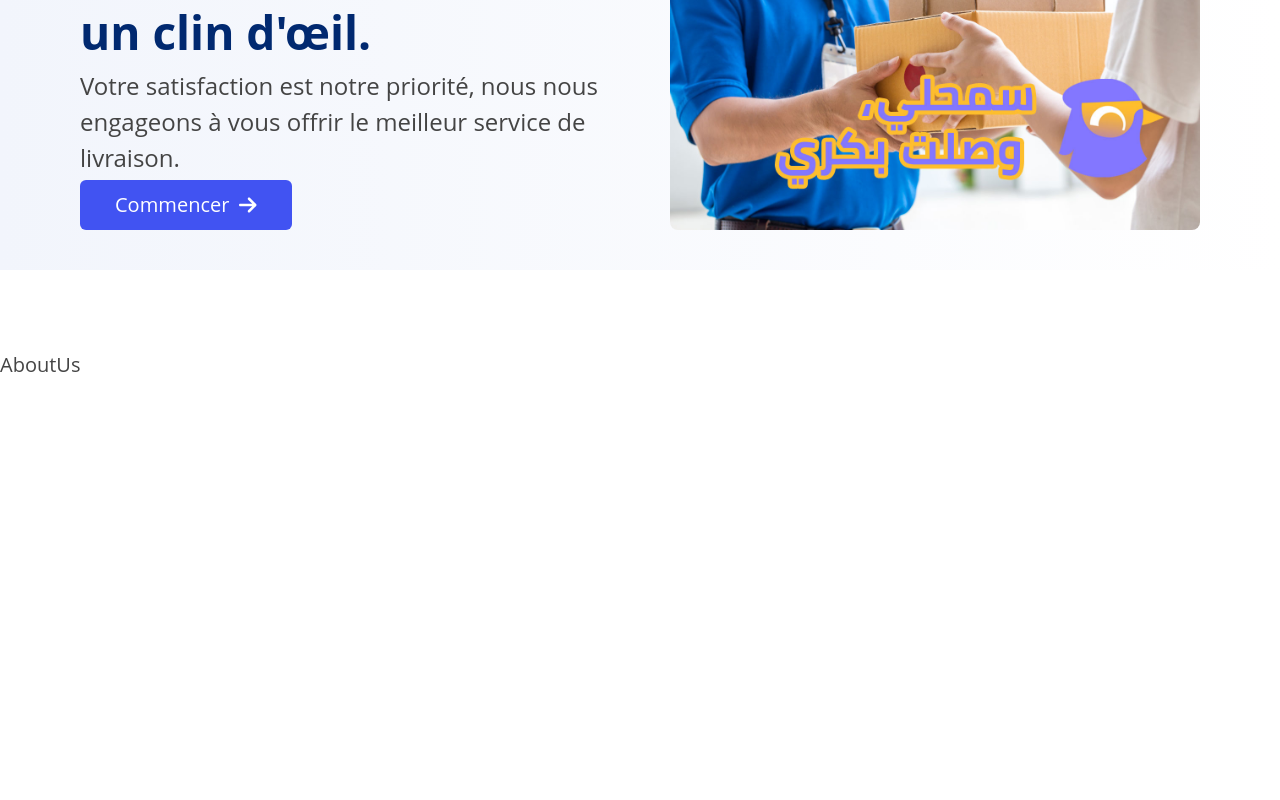
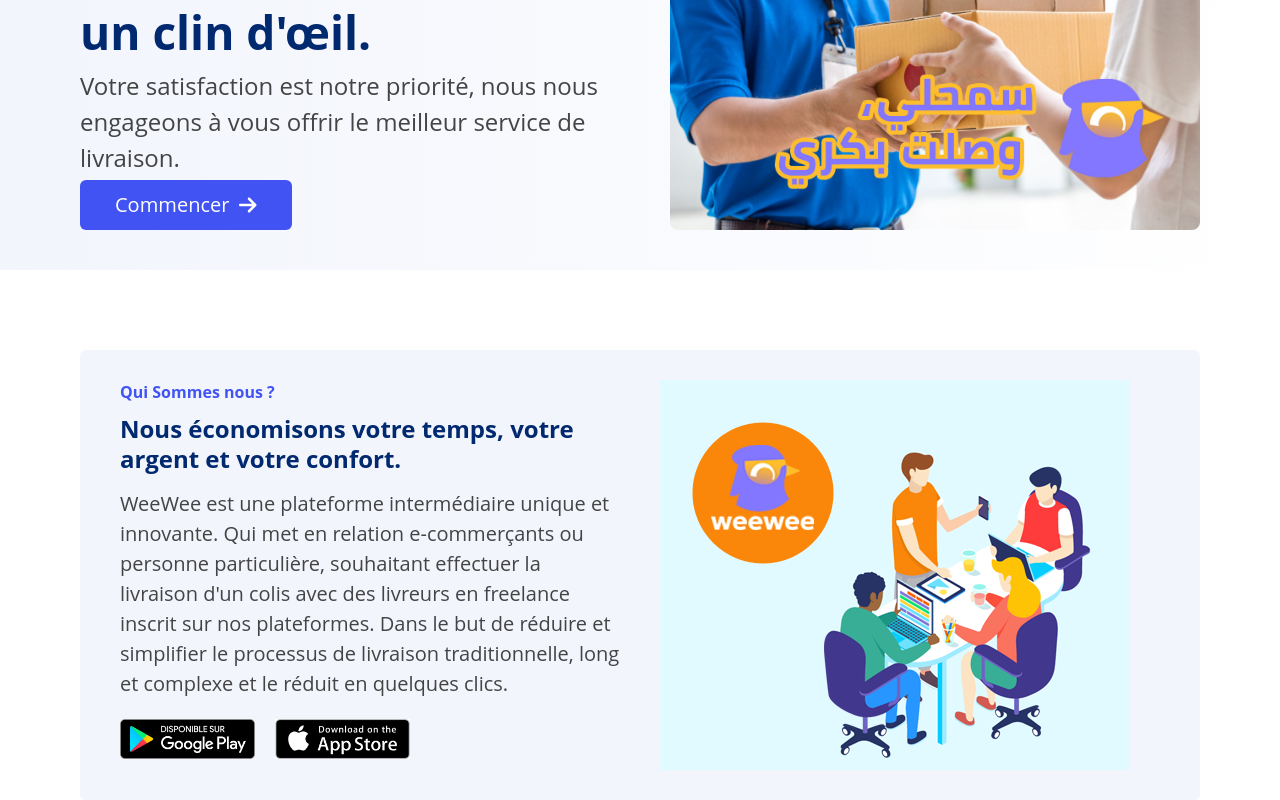
Before and after one commit to SouhailM07/weewee-delivery-landing-page-clone, a React (Vite) app: page / in a window 1280 px wide. Shown: the part 248-1048 px from the top of the page. Before the commit the page ends 800 px from the top, so only its background shows below. Built offline with nearby package versions, Linux system fonts and the light colour scheme.

Commit message:
[About] component checkpoint-lg

```diff
--- /dev/null
+++ b/src/components/atoms/HeadTitle/HeadTitle.tsx
@@ -0,0 +1,3 @@
+export default function HeadTitle() {
+  return <>HeadTitle</>;
+}
--- a/src/components/organisms/AboutUs/AboutUs.tsx
+++ b/src/components/organisms/AboutUs/AboutUs.tsx
@@ -1,3 +1,58 @@
+import aboutImg from "/about.png";
+import playStoreImg from "/google_play.png";
+import appStoreImg from "/appstore.png";
+import ReactArr from "../../atoms/ReactArr/ReactArr";
+import { storeLinks_t } from "../../../types";
+
 export default function AboutUs() {
-  return <section>AboutUs</section>;
+  const storeLinks: storeLinks_t[] = [
+    {
+      img: playStoreImg,
+      link: "https://play.google.com/store/apps/details?id=com.weeweedelivery.dz",
+      ariaLabel: "link to google play",
+    },
+    {
+      img: appStoreImg,
+      link: "https://apps.apple.com/us/app/weewee-driver/id6450660603",
+      ariaLabel: "link to appstore",
+    },
+  ];
+  return (
+    <section className="max-w-[56rem] mx-auto bg-secondaryBg px-8 py-6  rounded-sm grid grid-cols-2 gap-x-[2rem]">
+      <article>
+        <h1 className="text-mainBlue text-[0.8rem] font-bold">
+          Qui Sommes nous ?
+        </h1>
+        <h2 className="text-[1.2rem] font-bold text-txtBlue mt-2 mb-3 leading-[1.5rem]">
+          Nous économisons votre temps, votre argent et votre confort.
+        </h2>
+        <p className="leading-[1.5rem]">
+          WeeWee est une plateforme intermédiaire unique et innovante. Qui met
+          en relation e-commerçants ou personne particulière, souhaitant
+          effectuer la livraison d'un colis avec des livreurs en freelance
+          inscrit sur nos plateformes. Dans le but de réduire et simplifier le
+          processus de livraison traditionnelle, long et complexe et le réduit
+          en quelques clics.
+        </p>
+        <ul className="flex gap-x-[1rem] mt-[1rem]">
+          <ReactArr
+            arr={storeLinks}
+            Component={(e: storeLinks_t) => (
+              <a href={e.link}>
+                <img
+                  src={e.img}
+                  className="h-[2rem] "
+                  alt="img"
+                  aria-label={e.ariaLabel}
+                />
+              </a>
+            )}
+          />
+        </ul>
+      </article>
+      <article>
+        <img src={aboutImg} alt="img" />
+      </article>
+    </section>
+  );
 }
--- a/src/types/index.ts
+++ b/src/types/index.ts
@@ -2,3 +2,9 @@ export interface navLinks {
   link: string;
   label: string;
 }
+
+export interface storeLinks_t {
+  link: string;
+  img: string;
+  ariaLabel: string;
+}
```
